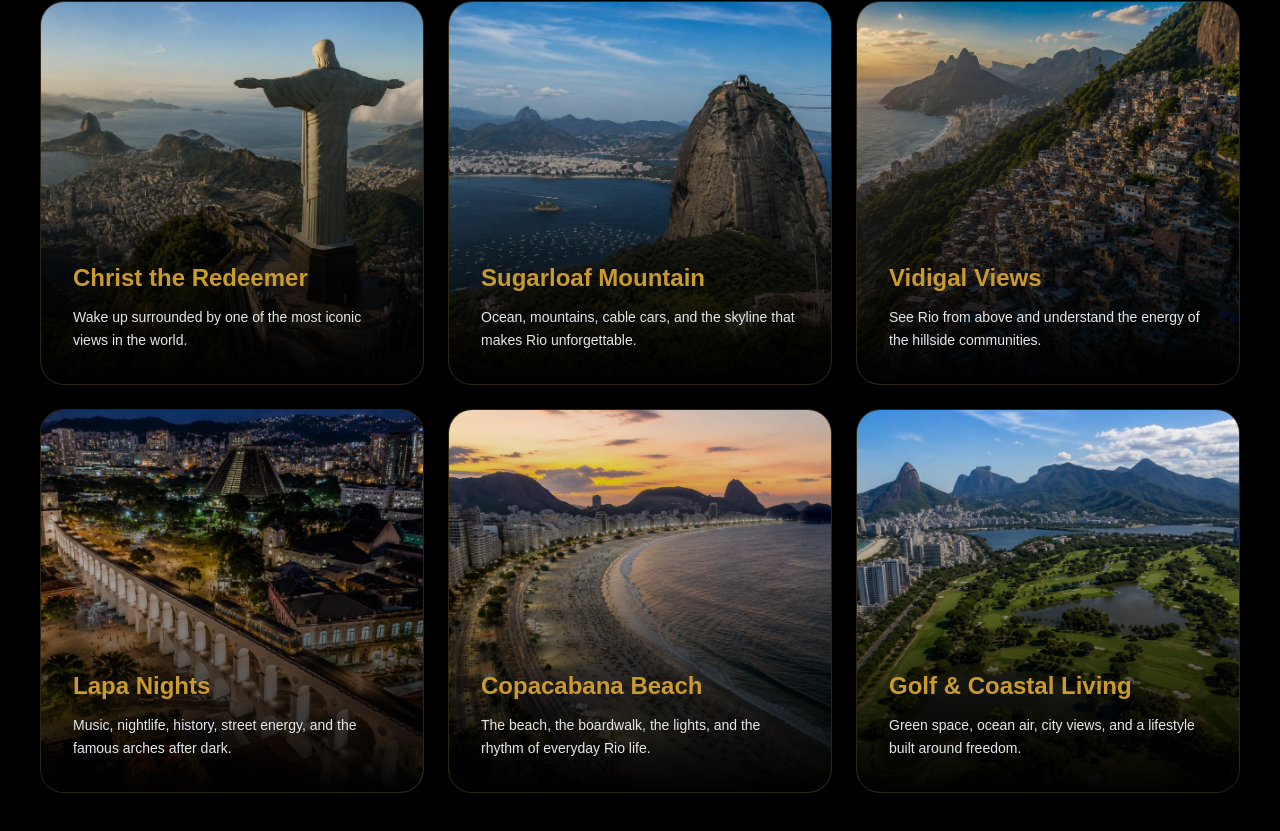
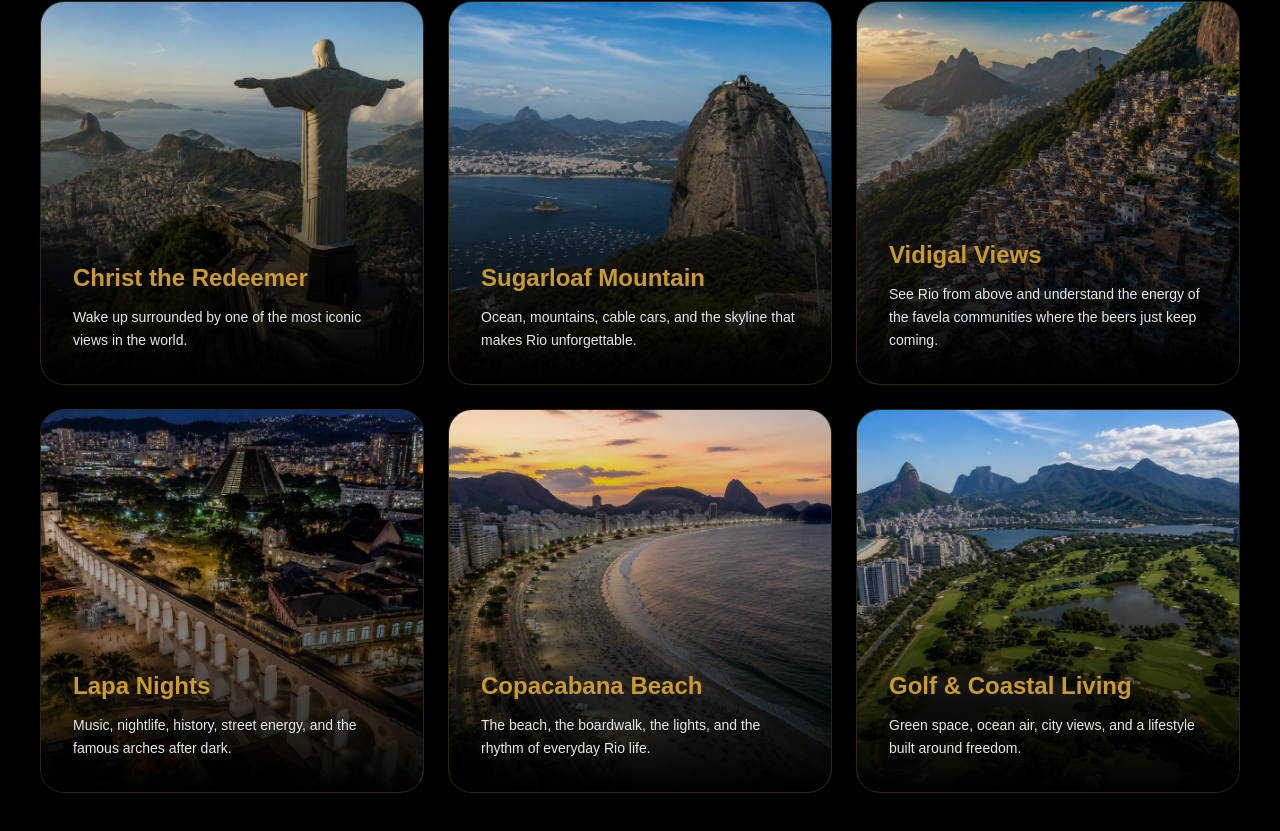
Before and after one commit to kartelwest/goforeign-website, a Next.js app: page / in a window 1280 px wide. Shown: the part 1697-2528 px from the top of the page. Built offline with nearby package versions, Linux system fonts and the light colour scheme.

Commit message:
Updated website

```diff
--- a/app/page.tsx
+++ b/app/page.tsx
@@ -108,7 +108,7 @@ export default function Home() {
       {[
         ["/lifestyle/rio1.jpeg", "Christ the Redeemer", "Wake up surrounded by one of the most iconic views in the world."],
         ["/lifestyle/rio2.jpeg", "Sugarloaf Mountain", "Ocean, mountains, cable cars, and the skyline that makes Rio unforgettable."],
-        ["/lifestyle/rio3.jpeg", "Vidigal Views", "See Rio from above and understand the energy of the hillside communities."],
+        ["/lifestyle/rio3.jpeg", "Vidigal Views", "See Rio from above and understand the energy of the favela communities where the beers just keep coming."],
         ["/lifestyle/rio4.jpeg", "Lapa Nights", "Music, nightlife, history, street energy, and the famous arches after dark."],
         ["/lifestyle/rio5.jpeg", "Copacabana Beach", "The beach, the boardwalk, the lights, and the rhythm of everyday Rio life."],
         ["/lifestyle/rio6.jpeg", "Golf & Coastal Living", "Green space, ocean air, city views, and a lifestyle built around freedom."],
```
